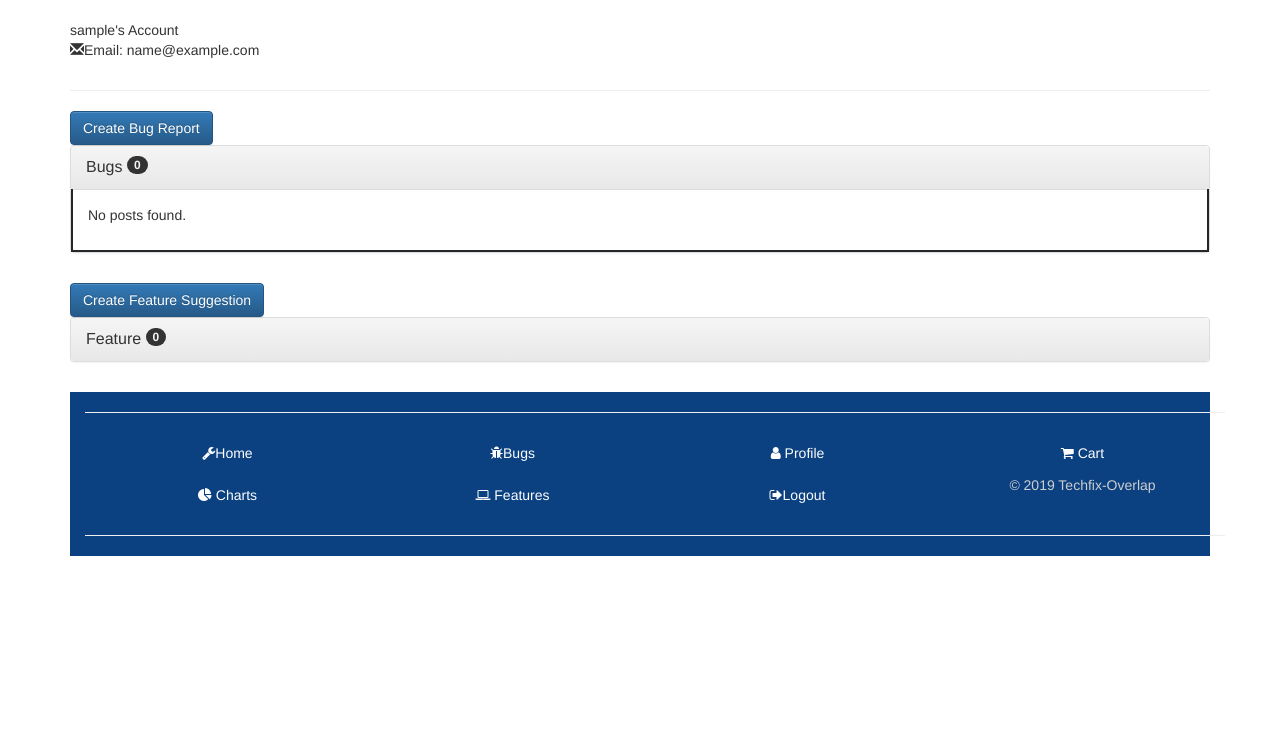
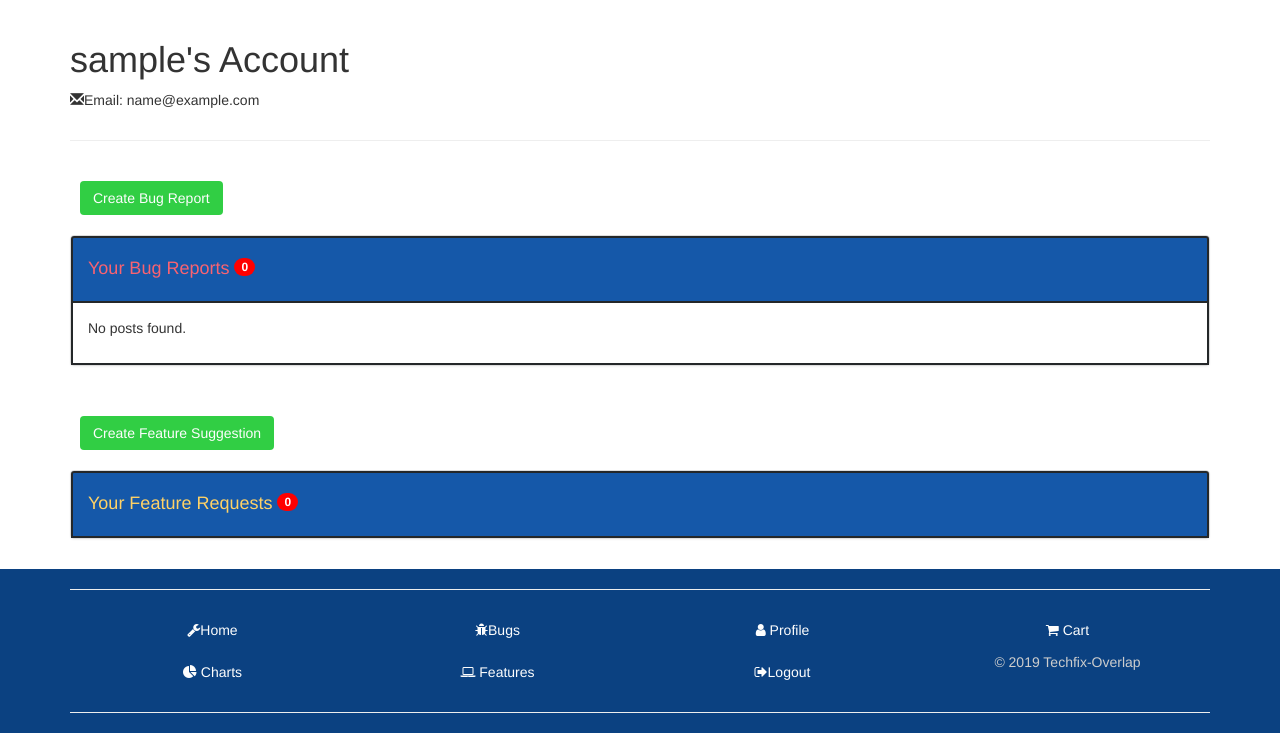
Before and after one commit to TommyJackson85/techfix_overlap, a Django app: page /accounts/profile/ in a window 1280 px wide. Shown: the part 52-800 px from the top of the page. Run offline with Django 3.2, Linux system fonts and the light colour scheme; the visitor is signed in with stand-in values (Sample User, id 1); data comes from the database, SQL or seed files in the repository; data that the repository does not hold is empty; some libraries are stand-ins or nearby versions.

Commit message:
moved copies of bug posts and feature posts listings html to profile page. Keeping it consistent with the all other listing pages, reusing styings from css for both the listing and other buttons.

```diff
--- a/accounts/templates/profile.html
+++ b/accounts/templates/profile.html
@@ -1,5 +1,5 @@
 {% extends 'base.html' %}
-{% block page_title %}{{ user }}'s{% endblock %} {% block page_heading %}{{ user }}'s Account{% endblock %} {% block content %}
+{% block page_title %}{{ user }}'s{% endblock %} {% block page_heading %}<h1>{{ user }}'s Account</h1>{% endblock %} {% block content %}
 
 <div class="row">
     <div class="col-md-12">
@@ -13,16 +13,21 @@
 <div class="panel-group" id="accordion" role="tablist" aria-multiselectable="true">
 
 
-    <button type="button" class="btn btn-primary" href="{% url 'new_bug_post' %}">Create Bug Report</button>
+    <button type="button" class="btn new_post_button" href="{% url 'new_bug_post' %}">Create Bug Report</button>
 
     <div class="panel panel-default">
-        <div class="panel-heading" role="tab" id="headingOne">
-            <h4 class="panel-title">
-                <a role="button" data-toggle="collapse" data-parent="#accordion" href="#collapseOne" aria-expanded="true" aria-controls="collapseOne">
-                    Bugs <label class="badge badge-warning">{{ bug_count }}</label>
-                </a>
+       <a class="collapsed" role="button" data-toggle="collapse" data-parent="#accordion" href="#collapseOne" aria-expanded="true" aria-controls="collapseOne">
+            <div class="dark_blue_heading" role="tab" id="headingOne">
+                <h4 class="red_text">
+                      Your Bug Reports
+                    {% if bug_count > 0 %}
+                        <label class="badge badge-positive">{{ bug_count }}</label>
+                    {% else %}
+                        <label class="badge badge-negative">{{ bug_count }}</label>
+                    {% endif %}
                 </h4>
             </div>
+        </a>
         <div id="collapseOne" class="panel-collapse collapse in" role="tabpanel" aria-labelledby="headingOne">
             <div class="panel-body">
                 {% if bug_count > 0 %}
@@ -30,7 +35,15 @@
                 {% for bug_post in bug_posts %}
 
                 <div class="col-xs-12 col-sm-4 col-md-3 ticket">
-                    <div class="panel panel-success">
+
+                    {% if bug_post.status == "Done" %}
+                    <div class="panel panel_done">
+                    {% elif bug_post.status == "Doing" %}
+                    <div class="panel panel_doing">
+                    {% else %}
+                    <div class="panel panel_to_do">
+                    {% endif %}
+
                         <div class="panel-heading">
                             <p>{{ bug_post.title|slice:":25" }}<p>
                             <p><span class="glyphicon glyphicon-wrench" aria-hidden="true"></span> <span class="boldtext">Status:</span> {{ bug_post.status }}</p>
@@ -41,13 +54,13 @@
                             {% if bug_post.user == user %}
                             <p><span class="boldtext">This is your post!</span></p>
                                 {% if bug_post.status == "To Do" %}
-                                <a href="{% url 'edit_bug_post' bug_post.id %}" class="btn btn-default">Edit</a>
-                                <a href="{% url 'delete_bug_post' bug_post.id %}" class="btn btn-default">Delete</a>
+                                <a href="{% url 'edit_bug_post' bug_post.id %}" class="btn">Edit</a>
+                                <a href="{% url 'delete_bug_post' bug_post.id %}" class="btn">Delete</a>
                                 {% endif %}
                             {% else %}
                             <p><span class="glyphicon glyphicon-user" aria-hidden="true"></span> <span class="boldtext">Author: {{ bug_post.user|slice:":7" }}</p>
                             {% endif %}
-                            <a href="{% url 'bug_post_detail' bug_post.id %}"  class="btn btn-default">View</a>
+                            <a href="{% url 'bug_post_detail' bug_post.id %}"  class="btn">View</a>
                             <p><span class="boldtext">Published:</span> {{ bug_post.published_date }} </p>
                         </div>
                     </div>
@@ -61,42 +74,52 @@
         </div>
     </div>
 
-    <button type="button" class="btn btn-primary" href="{% url 'new_feature_post' %}">Create Feature Suggestion</button>
+    <button type="button" class="btn new_post_button" href="{% url 'new_feature_post' %}">Create Feature Suggestion</button>
 
 
     <div class="panel panel-default">
-        <div class="panel-heading" role="tab" id="headingTwo">
-            <h4 class="panel-title">
         <a class="collapsed" role="button" data-toggle="collapse" data-parent="#accordion" href="#collapseTwo" aria-expanded="false" aria-controls="collapseTwo">
-                    Feature <label class="badge badge-warning">{{ feature_count }}</label>
-                </a>
+            <div class="dark_blue_heading" role="tab" id="headingTwo">
+                <h4 class="yellow_text">
+                    Your Feature Requests
+                    {% if feature_count > 0 %}
+                    <label class="badge badge-positive">{{ feature_count }}</label>
+                    {% else %}
+                    <label class="badge badge-negative">{{ feature_count }}</label>
+                    {% endif %}
                 </h4>
             </div>
+        </a>
         <div id="collapseTwo" class="panel-collapse collapse" role="tabpanel" aria-labelledby="headingTwo">
             <div class="panel-body">
             {% if feature_count > 0 %}
             <div class="row">
                 {% for feature_post in feature_posts %}
+                <div class="col-xs-12 col-sm-4 col-md-3 ticket">
 
-            <div class="col-xs-12 col-sm-4 col-md-3 ticket">
-                <div class="panel panel-success">
+                    {% if feature_post.status == "Done" %}
+                    <div class="panel panel_done">
+                    {% elif feature_post.status == "Doing" %}
+                    <div class="panel panel_doing">
+                    {% else %}
+                    <div class="panel panel_to_do">
+                    {% endif %}
                         <div class="panel-heading">
                                 <p>{{ feature_post.title|slice:":25" }}<p>
                                 <p><span class="glyphicon glyphicon-wrench" aria-hidden="true"></span> <span class="boldtext">Status:</span> {{ feature_post.status }}</p>
-                        <p><span class="glyphicon glyphicon-thumbs-up" aria-hidden="true"></span> {{ feature_post.votes }} ~ <span class="glyphicon glyphicon-eye-open" aria-hidden="true"></span> {{ feature_post.views }} ~ <span class="glyphicon glyphicon-comment" aria-hidden="true"></span> {{ feature_post.comment_count }} </p>
+                                <p><span class="glyphicon glyphicon-thumbs-up" aria-hidden="true"></span> {{ feature_post.votes }} <label class="badge">{{ feature_post.votes_cost }}  donated</label> ~ <span class="glyphicon glyphicon-eye-open" aria-hidden="true"></span> {{ feature_post.views }} ~ <span class="glyphicon glyphicon-comment" aria-hidden="true"></span> {{ feature_post.comment_count }} </p>
                             </div>
                             <div class="panel-body">
                                 <p>{{ feature_post.content|slice:":25" }}</p>
                                 {% if feature_post.user == user %}
                                 <p><span class="boldtext">This is your post!</span></p>
                                     {% if feature_post.status == "To Do" %}
-                            <a href="{% url 'edit_feature_post' feature_post.id %}" class="btn btn-default">Edit</a>
-                            <a href="{% url 'delete_feature_post' feature_post.id %}" class="btn btn-default">Delete</a>
+                                    <a href="{% url 'edit_feature_post' feature_post.id %}" class="btn">Edit</a>
                                     {% endif %}
                                 {% else %}
                                 <p><span class="glyphicon glyphicon-user" aria-hidden="true"></span> <span class="boldtext">Author: {{ feature_post.user|slice:":7" }}</p>
                                 {% endif %}
-                        <a href="{% url 'bug_feature_detail' feature_post.id %}"  class="btn btn-default">View</a>
+                                <a href="{% url 'feature_post_detail' feature_post.id %}"  class="btn">View</a>
                                 <p><span class="boldtext">Published:</span> {{ feature_post.published_date }} </p>
                             </div>
                         </div>
@@ -109,5 +132,6 @@
         </div>
     </div>
 </div>
+</div>
 
 {% endblock %}
```
Lines whose indentation alone changed are shown as unchanged.
